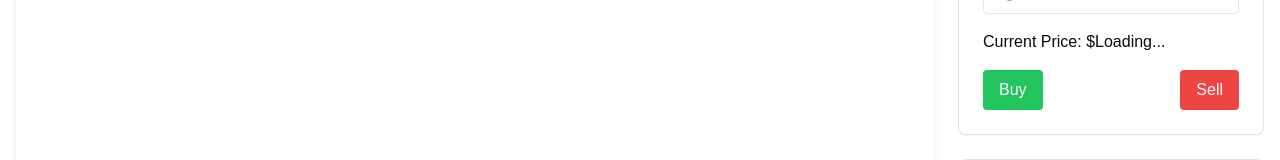
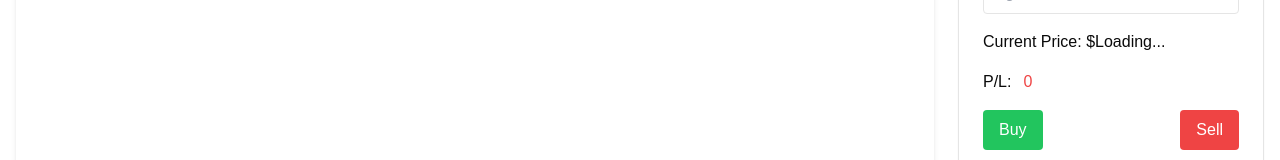
Before and after one commit to wave-nature/crypto-paper-trading, a Next.js app: page / in a window 1280 px wide. Shown: the part 570-730 px from the top of the page. Built offline with nearby package versions, Linux system fonts and the light colour scheme; no server answers.

Commit message:
feat: pnl in interface

```diff
--- a/app/components/OrderTable.tsx
+++ b/app/components/OrderTable.tsx
@@ -1,6 +1,6 @@
 "use client";
 
-import { useState } from "react";
+import { useEffect, useState } from "react";
 import { Badge } from "@/components/ui/badge";
 import { Card, CardContent, CardHeader, CardTitle } from "@/components/ui/card";
 import {
@@ -16,6 +16,7 @@ import { Label } from "@/components/ui/label";
 import { Button } from "@/components/ui/button";
 import { X, Trash2 } from "lucide-react";
 import { Order } from "@/types";
+import useStore from "@/store";
 
 interface OrderTableProps {
   orders: Order[];
@@ -35,6 +36,7 @@ export default function OrderTable({
   overallProfitLoss,
 }: OrderTableProps) {
   const [isCardView, setIsCardView] = useState(false);
+  const { setPnL } = useStore();
 
   const calculateProfitLoss = (order: Order) => {
     if (order.status === "pending") return "N/A";
@@ -53,11 +55,21 @@ export default function OrderTable({
     return numValue >= 0 ? "text-green-500" : "text-red-500";
   };
 
+  useEffect(() => {
+    // open order
+    const order = orders.find((order) => order.status === "open");
+    if (!order) return;
+
+    const pnl = calculateProfitLoss(order);
+    setPnL(parseFloat(pnl));
+  }, [currentPrice]);
+
   const renderCardView = () => (
     <div className="space-y-4">
       {orders.map((order) => {
         const profitLoss = calculateProfitLoss(order);
         const profitLossClass = getProfitLossClass(profitLoss);
+
         return (
           <Card key={order.id} className="p-4">
             <div className="flex justify-between items-center mb-2">
--- a/app/components/TradingInterface.tsx
+++ b/app/components/TradingInterface.tsx
@@ -3,6 +3,7 @@
 import { useState } from "react";
 import { Card, CardContent, CardHeader, CardTitle } from "@/components/ui/card";
 import { ToggleGroup, ToggleGroupItem } from "@/components/ui/toggle-group";
+import useStore from "@/store";
 
 interface TradingInterfaceProps {
   onTrade: (
@@ -33,6 +34,7 @@ export default function TradingInterface({
   const [limitPrice, setLimitPrice] = useState("");
   const [stopLoss, setStopLoss] = useState("");
   const [target, setTarget] = useState("");
+  const { pnl } = useStore();
 
   const handleTrade = (type: "buy" | "sell") => {
     const parsedAmount = Number.parseFloat(amount);
@@ -67,6 +69,8 @@ export default function TradingInterface({
     setStopLoss("");
     setTarget("");
   };
+
+  const profitLoss = pnl.toFixed(2);
 
   return (
     <Card className="h-full">
@@ -162,6 +166,12 @@ export default function TradingInterface({
               {currentPrice ? currentPrice.toFixed(2) : "Loading..."}
             </p>
           </div>
+          <div className="flex align-center gap-3">
+            <span>P/L:</span>
+            <span className={pnl > 0 ? "text-green-500" : "text-red-500"}>
+              {pnl && `${profitLoss.startsWith("-") ? "" : "+"}$${profitLoss}`}
+            </span>
+          </div>
           <div className="flex justify-between">
             <button
               onClick={() => handleTrade("buy")}
--- a/package.json
+++ b/package.json
@@ -57,7 +57,8 @@
     "tailwind-merge": "^2.5.5",
     "tailwindcss-animate": "^1.0.7",
     "vaul": "^0.9.6",
-    "zod": "^3.24.1"
+    "zod": "^3.24.1",
+    "zustand": "^5.0.8"
   },
   "devDependencies": {
     "@types/node": "^22",
--- /dev/null
+++ b/store/index.ts
@@ -0,0 +1,13 @@
+import { create } from "zustand";
+
+type Store = {
+  pnl: number;
+  setPnL: (pnl: number) => void;
+};
+
+const useStore = create<Store>()((set) => ({
+  pnl: 0,
+  setPnL: (pnl) => set(() => ({ pnl })),
+}));
+
+export default useStore
```
Also changed, not shown: 1 other file (tests, documents, lock files or other folders).
